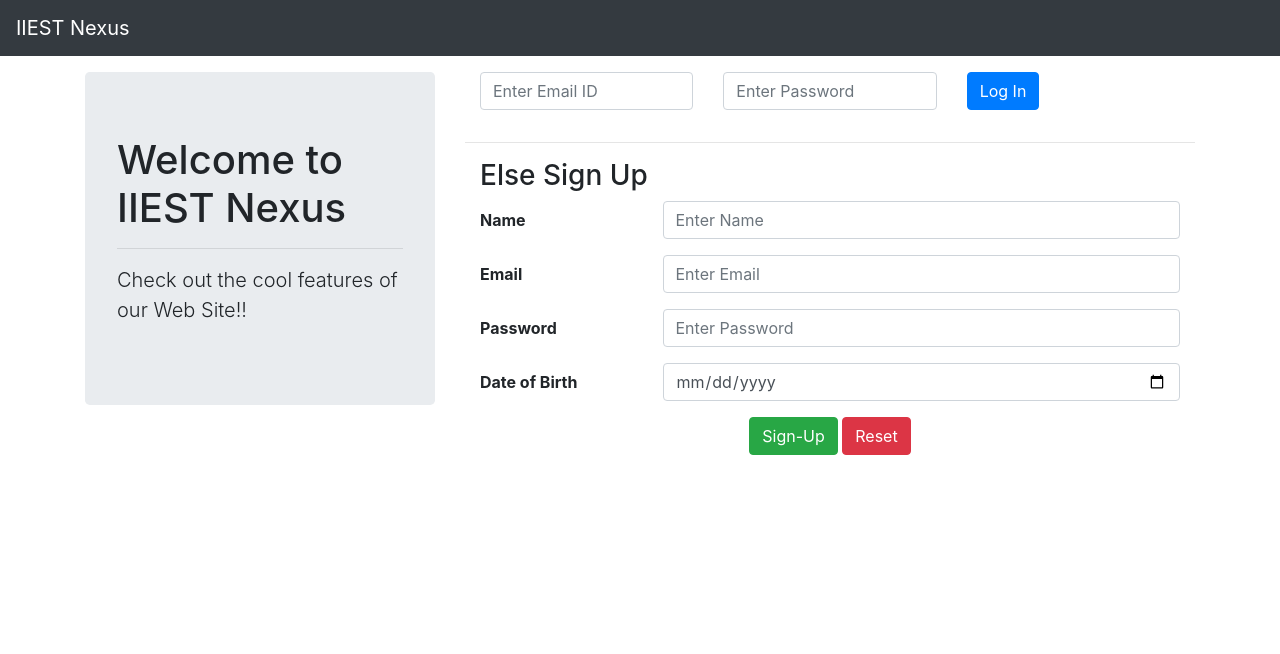
After one commit to TheArijitSaha/Web-Tech-5thSem-Assignments, a PHP site: page /welcome.php in a window 1280 px wide. The commit adds this page. Shown: the top 654 px of the page. Run offline with PHP 8.4, Linux system fonts and the light colour scheme.

Commit message:
Discussion Implementation

```diff
--- a/IIEST_Nexus/variables.php
+++ b/IIEST_Nexus/variables.php
@@ -1,4 +1,5 @@
 <?php
-$home_path='arijits';
-$token_table_name='asargtokens';
+$home_path          = "arijits";
+$token_table_name   = "asargtokens";
+$user_table_name    = "ASARGUsers";
 ?>
--- /dev/null
+++ b/IIEST_Nexus/welcome.php
@@ -0,0 +1,114 @@
+<!DOCTYPE html>
+<html lang="en" dir="ltr">
+    <head>
+        <meta charset="utf-8">
+        <title>Welcome</title>
+        <link rel="stylesheet" href="https://stackpath.bootstrapcdn.com/bootstrap/4.3.1/css/bootstrap.min.css" integrity="sha384-ggOyR0iXCbMQv3Xipma34MD+dH/1fQ784/j6cY/iJTQUOhcWr7x9JvoRxT2MZw1T" crossorigin="anonymous">
+        <link rel="stylesheet" href="static/css/master.css">
+    </head>
+    <body>
+        <nav class="navbar navbar-expand-sm navbar-dark bg-dark fixed-top">
+            <a class="navbar-brand" href="#">IIEST Nexus</a>
+            <!-- <button class="navbar-toggler" type="button" data-toggle="collapse" data-target="#navbarSupportedContent" aria-controls="navbarSupportedContent" aria-expanded="false" aria-label="Toggle navigation">
+                <span class="navbar-toggler-icon"></span>
+            </button>
+            <div class="collapse navbar-collapse" id="navbarSupportedContent">
+                <ul class="navbar-nav mr-auto">
+                    <li class="nav-item dropdown">
+                        <a class="nav-link dropdown-toggle {% block scheme_active %}{% endblock %}" href="#" id="schemeDropdown" role="button" data-toggle="dropdown" aria-haspopup="true" aria-expanded="false">
+                            Schemes
+                        </a>
+                        <div class="dropdown-menu" aria-labelledby="schemeDropdown">
+                            <a class="dropdown-item" href="{% url 'scheme_app:create' %}">Create</a>
+                            <a class="dropdown-item" href="{% url 'scheme_app:list' %}">List</a>
+                        </div>
+                    </li>
+                    <li class="nav-item dropdown">
+                        <a class="nav-link dropdown-toggle {% block customer_active %}{% endblock %}" href="#" id="customerDropdown" role="button" data-toggle="dropdown" aria-haspopup="true" aria-expanded="false">
+                            Customer
+                        </a>
+                        <div class="dropdown-menu" aria-labelledby="customerDropdown">
+                            <a class="dropdown-item" href="{% url 'customer_app:create' %}">Create</a>
+                            <a class="dropdown-item" href="{% url 'customer_app:list' %}">List</a>
+                        </div>
+                    </li>
+                    <li class="nav-item dropdown">
+                        <a class="nav-link dropdown-toggle {% block transaction_active %}{% endblock %}" href="#" id="transactionDropdown" role="button" data-toggle="dropdown" aria-haspopup="true" aria-expanded="false">
+                            Transaction
+                        </a>
+                        <div class="dropdown-menu" aria-labelledby="transactionDropdown">
+                            <a class="dropdown-item" href="{% url 'transaction_app:create' %}">Create</a>
+                            <a class="dropdown-item" href="{% url 'transaction_app:list' %}">List</a>
+                        </div>
+                    </li>
+                </ul>
+            </div> -->
+        </nav>
+
+
+        <div class="container">
+            <div class="row">
+                <div class="col-sm-4">
+                    <div class="jumbotron">
+                        <h1 class='display-5'>Welcome to IIEST Nexus</h1>
+                        <hr>
+                        <p class='lead'>Check out the cool features of our Web Site!!</p>
+                    </div>
+                </div>
+                <div class="col-sm-8">
+                    <div class="container">
+                        <form id="SignInForm" method="POST">
+                            <div class="row">
+                                <div class="col-sm-4">
+                                    <input class="form-control" id="LoginUsername" type="text" name="loginuser" placeholder="Enter Email ID" required>
+                                </div>
+                                <div class="col-sm-4">
+                                    <input class="form-control" id="LoginPassword" type="password" name="loginpass" placeholder="Enter Password" required>
+                                </div>
+                                <div class="col-sm-4 form-group">
+                                    <input class='btn btn-primary' type="submit" name="login" value="Log In" formaction="login.php">
+                                </div>
+                            </div>
+                        </form>
+                    </div>
+                    <hr>
+                    <div class="container">
+                        <h3>Else Sign Up</h3>
+                        <form method="POST">
+                            <div class="form-group row">
+                                <label class='col-form-label col-sm-3' for="name"><strong>Name</strong></label>
+                                <div class="col">
+                                    <input class='form-control' type="text" name="name" placeholder="Enter Name">
+                                </div>
+                            </div>
+                            <div class="form-group row">
+                                <label class='col-form-label col-sm-3' for="email"><strong>Email</strong></label>
+                                <div class="col">
+                                    <input class='form-control' type="email" name="email" placeholder="Enter Email">
+                                </div>
+                            </div>
+                            <div class="form-group row">
+                                <label class='col-form-label col-sm-3' for="password"><strong>Password</strong></label>
+                                <div class="col">
+                                    <input class='form-control' type="password" name="password" placeholder="Enter Password">
+                                </div>
+                            </div>
+                            <div class="form-group row">
+                                <label class='col-form-label col-sm-3' for="password"><strong>Date of Birth</strong></label>
+                                <div class="col">
+                                    <input class='form-control' type="date" name="dob">
+                                </div>
+                            </div>
+                            <div class="form-group text-center">
+                                <input class='btn btn-success' type="submit" name="signup" formaction="signup.php" value="Sign-Up">
+                                <input class='btn btn-danger' type="reset" name="reset" value="Reset">
+                            </div>
+                        </form>
+                    </div>
+                </div>
+        </div>
+        <script src="https://code.jquery.com/jquery-3.3.1.slim.min.js" integrity="sha384-q8i/X+965DzO0rT7abK41JStQIAqVgRVzpbzo5smXKp4YfRvH+8abtTE1Pi6jizo" crossorigin="anonymous"></script>
+        <script src="https://cdnjs.cloudflare.com/ajax/libs/popper.js/1.14.7/umd/popper.min.js" integrity="sha384-UO2eT0CpHqdSJQ6hJty5KVphtPhzWj9WO1clHTMGa3JDZwrnQq4sF86dIHNDz0W1" crossorigin="anonymous"></script>
+        <script src="https://stackpath.bootstrapcdn.com/bootstrap/4.3.1/js/bootstrap.min.js" integrity="sha384-JjSmVgyd0p3pXB1rRibZUAYoIIy6OrQ6VrjIEaFf/nJGzIxFDsf4x0xIM+B07jRM" crossorigin="anonymous"></script>
+    </body>
+</html>
```
Also changed, not shown: IIEST_Nexus/create_acct.php (deleted, +0 -57 lines), IIEST_Nexus/index.php (+4 -5 lines), IIEST_Nexus/login.php (+20 -20 lines), IIEST_Nexus/signup.php (added, +50 -0 lines).
